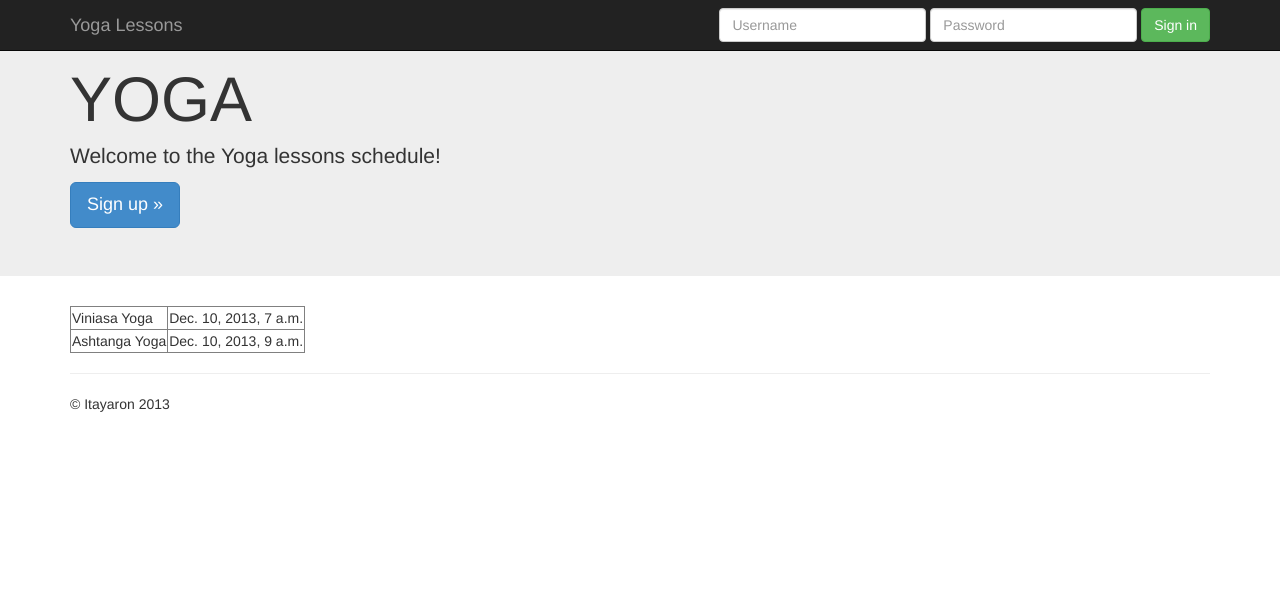
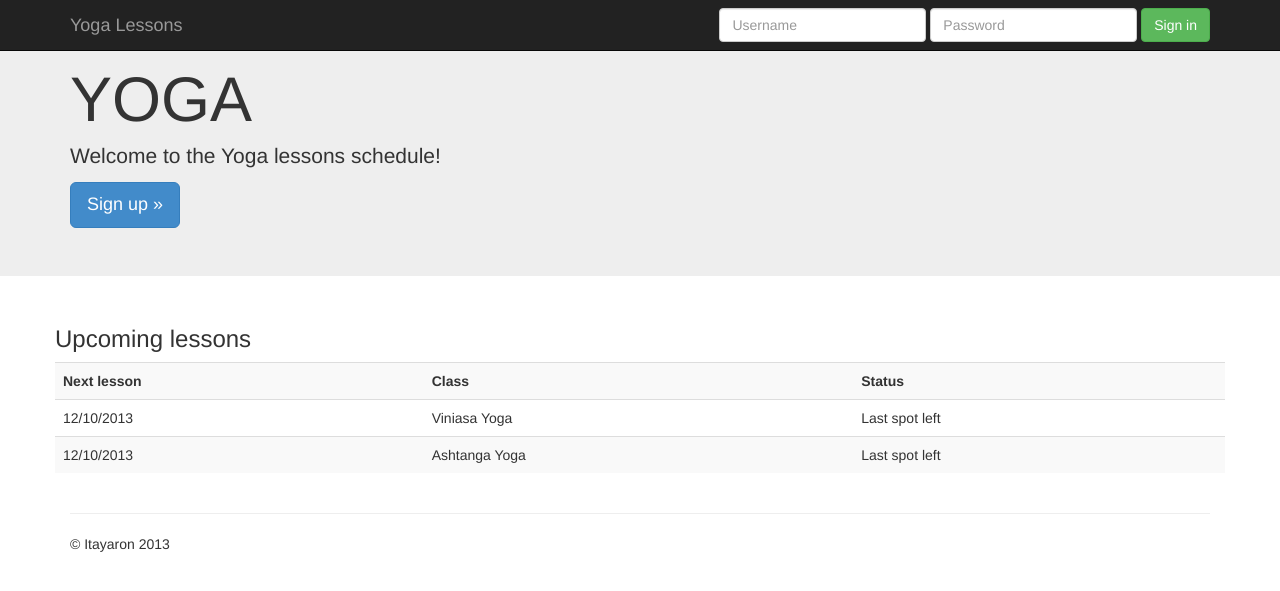
Before and after one commit to benjoshua/yoga, a Django app: page /lessons/ in a window 1280 px wide. Shown: the top 591 px of the page. Run offline with Django 3.2, Linux system fonts and the light colour scheme; data comes from the database, SQL or seed files in the repository; parts of the project's set-up code (start-up, migrations or seed data) failed here and were passed over; some libraries are stand-ins or nearby versions.

Commit message:
Add style to homepage lessons table

```diff
--- a/lessons/templates/lessons/index.html
+++ b/lessons/templates/lessons/index.html
@@ -1,12 +1,20 @@
 {% extends 'lessons/base.html' %}
 
 {% block content %}
+<div class="row">
 {% if lessons %}
-	<table border="1">
+	<h3>Upcoming lessons</h3>
+	<table class="table table-striped">
+		<tr>
+			<th>Next lesson</th>
+			<th>Class</th>
+			<th>Status</th>
+		</tr>
 	{% for lesson in lessons %}
 		<tr>
+			<td> {{ lesson.date | date:"SHORT_DATE_FORMAT" }} </td>
 			<td> {{ lesson.name }} </td>
-			<td> {{ lesson.date }} </td>
+			<td>Last spot left</td>
 			{% if user.is_authenticated %}
 			<td> Sign up </td>
 			{% endif %}
@@ -16,6 +24,6 @@
 {% else %}
 	<p>No lessons are available.</p>
 {% endif %}
-
+</div>
 
 {% endblock %}
```
